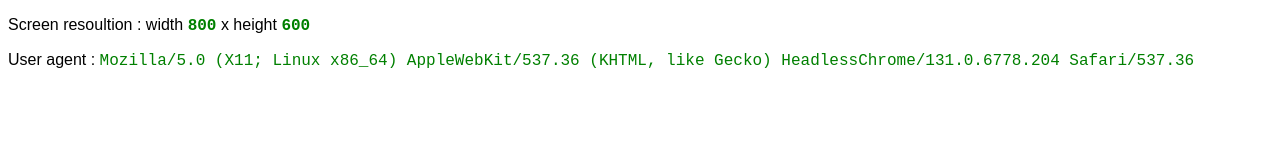
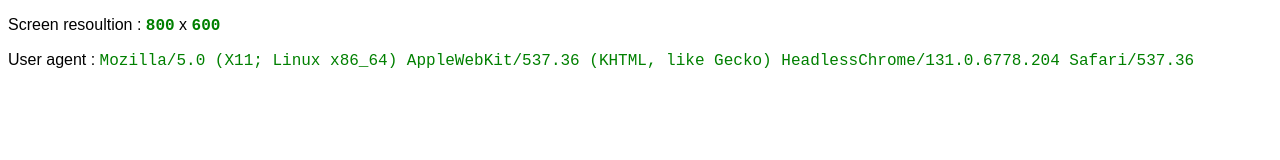
Before and after one commit to kiranvj/web-developer, a plain HTML site: page index.html in a window 1280 px wide. Drawn offline with Linux system fonts and the light colour scheme.

Commit message:
modified screen res text

```diff
--- a/index.html
+++ b/index.html
@@ -8,8 +8,8 @@
 
 <body>
   <p>
-    Screen resoultion : width
-    <span id="screen-width" class="text-data text-bold"></span> x height
+    Screen resoultion :
+    <span id="screen-width" class="text-data text-bold"></span> x
     <span id="screen-height" class="text-data text-bold"></span>
   </p>
   <p>User agent : <span class="text-data" id="user-agent"></span></p>
```
